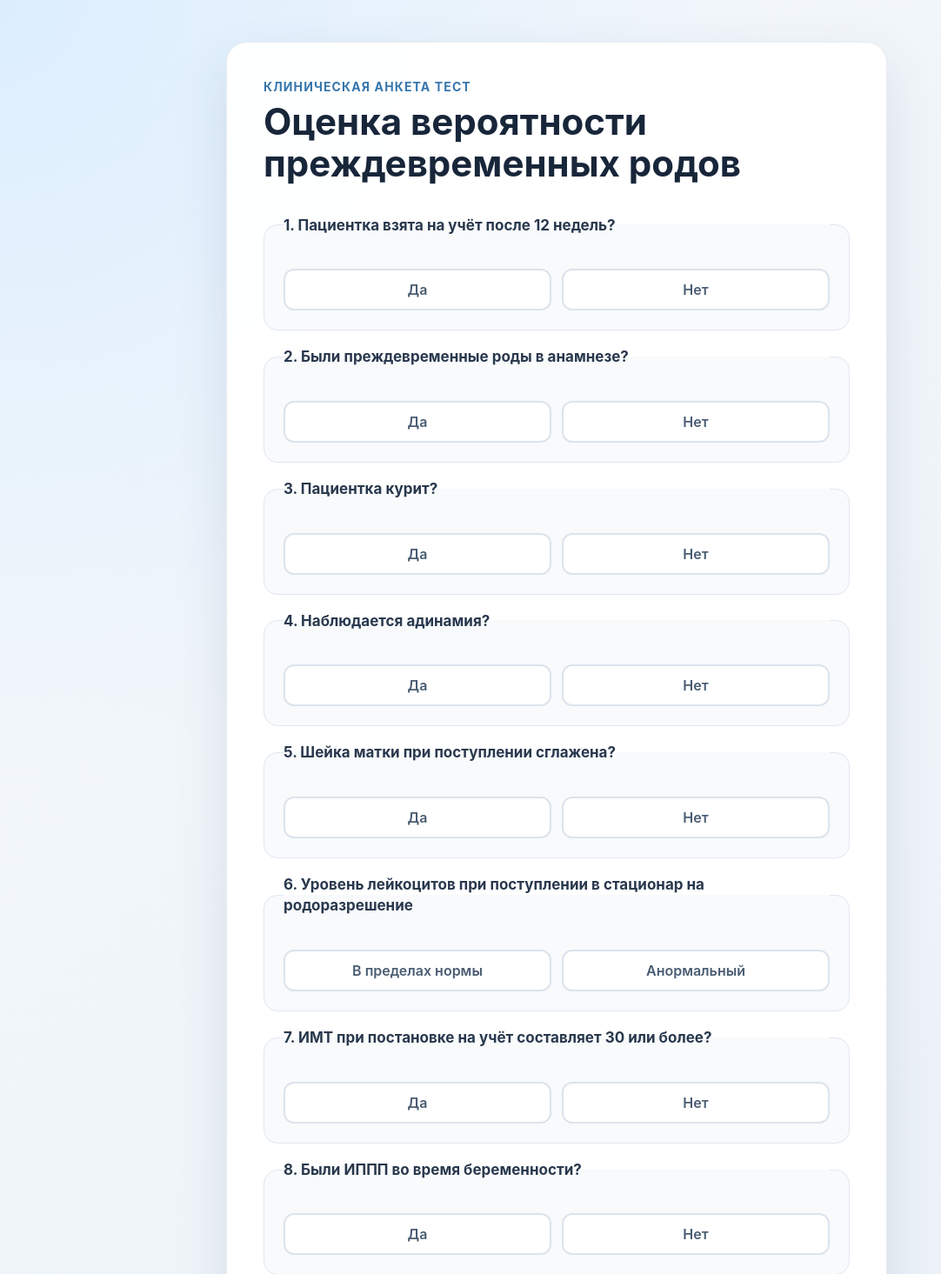
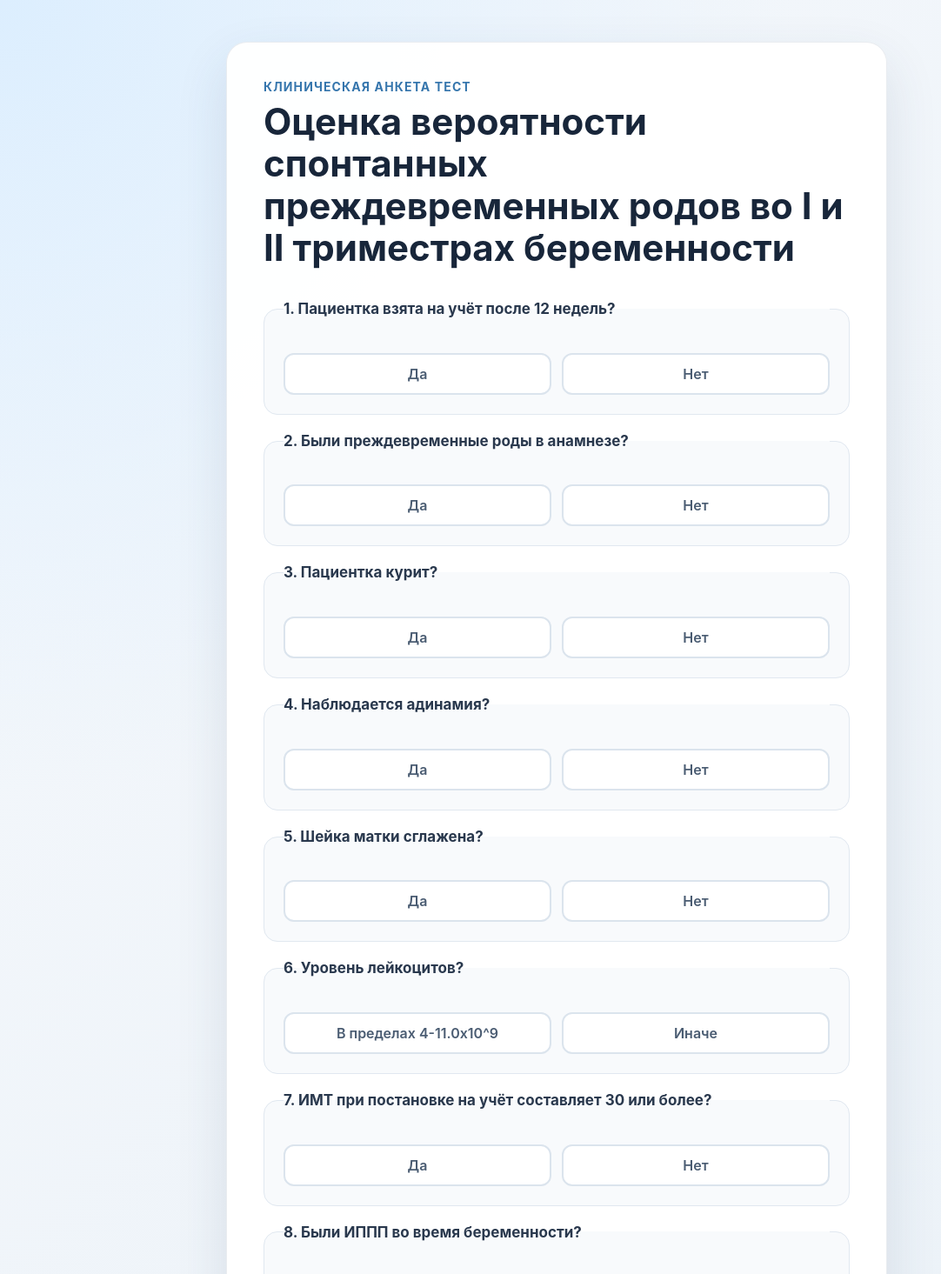
Before and after one commit to ivandkoz/obstetric_website, a Flask app: page / in a window 1280 px wide. Shown: the top 1465 px of the page at 87% size, without its empty margins (0-1082 px from the left). Run offline with Flask 3, Linux system fonts and the light colour scheme.

Commit message:
Fixed labels and deleete db part

```diff
--- a/app.py
+++ b/app.py
@@ -1,11 +1,11 @@
 from flask import Flask,jsonify, request, render_template
 
 from model import LogisticModel
-from database import init_database, save_response
+# from database import init_database, save_response
 
 app = Flask(__name__)
 
-init_database()
+# init_database()
 
 BINARY_FIELDS = (
     "weeks",
@@ -51,10 +51,10 @@ def submit():
         model = LogisticModel(**answers)
         result = model.calculate()
 
-        response_id = save_response(
-            answers=answers,
-            probability=result
-        )
+        # response_id = save_response(
+        #     answers=answers,
+        #     probability=result
+        # )
 
     except ValueError as error:
         return jsonify(
--- a/templates/index.html
+++ b/templates/index.html
@@ -28,7 +28,7 @@
             <header class="survey-header">
                 <p class="subtitle">Клиническая анкета тест</p>
 
-                <h1>Оценка вероятности преждевременных родов</h1>
+                <h1>Оценка вероятности спонтанных преждевременных родов во I и II триместрах беременности</h1>
 
             </header>
 
@@ -148,7 +148,7 @@
 
                 <fieldset class="question">
                     <legend>
-                        5. Шейка матки при поступлении сглажена?
+                        5.  Шейка матки  сглажена?
                     </legend>
 
                     <div class="options">
@@ -175,7 +175,7 @@
 
                 <fieldset class="question">
                     <legend>
-                        6. Уровень лейкоцитов при поступлении в стационар на родоразрешение
+                        6. Уровень лейкоцитов?
                     </legend>
 
                     <div class="options">
@@ -186,7 +186,7 @@
                                 value="0"
                                 required
                             >
-                            <span>В пределах нормы</span>
+                            <span>В пределах 4-11.0х10^9</span>
                         </label>
 
                         <label class="option">
@@ -195,7 +195,7 @@
                                 name="wb_level"
                                 value="1"
                             >
-                            <span>Анормальный</span>
+                            <span>Иначе</span>
                         </label>
                     </div>
                 </fieldset>
```
